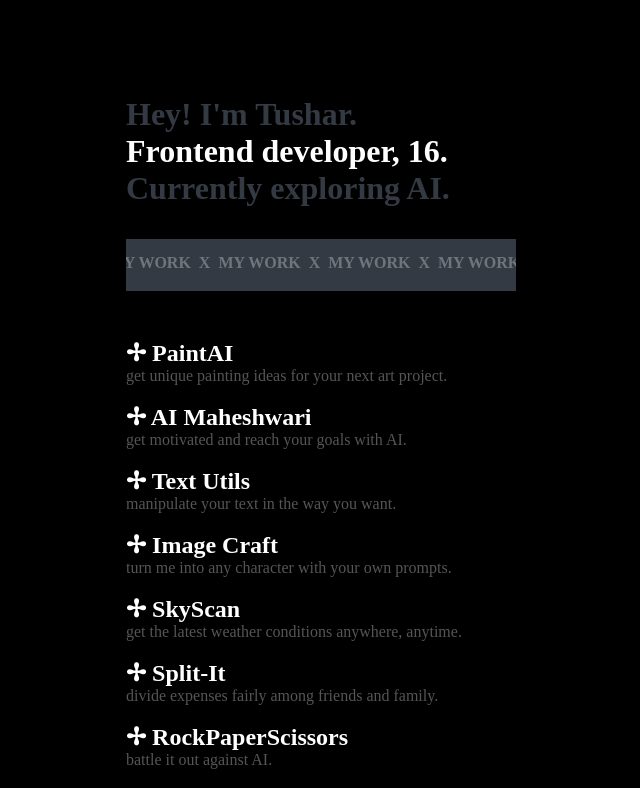
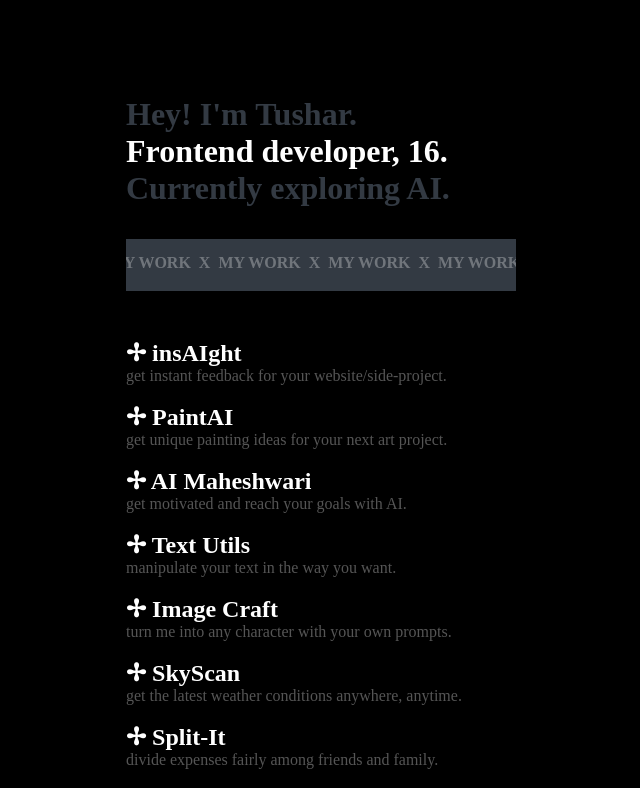
Before and after one commit to tusharverma06/Portfolio, a React (Create React App) app: page / in a window 1280 px wide. Shown: the top 788 px of the page, without its empty margins (319-959 px from the left). Built offline with nearby package versions, Linux system fonts and the light colour scheme.

Commit message:
build added

```diff
--- a/src/App.js
+++ b/src/App.js
@@ -22,7 +22,8 @@ function App() {
   <div className="build">
 {/*<a href='https://reading-mood-six.vercel.app/' target={'_blank'}>✢ readingmood</a>&nbsp;<br />
     your one stop shop for finding the perfect tunes to accompany your reading and set the mood!.<br /><br />*/}
-
+<a href='https://insaight.onrender.com/' target={'_blank'}>✢ insAIght</a>&nbsp;<br />
+    get instant feedback for your website/side-project.<br /><br />
 <a href='https://paintai.tusharverma13.repl.co/' target={'_blank'}>✢ PaintAI</a>&nbsp;<br />
     get unique painting ideas for your next art project.<br /><br />
 <a href='https://aimaheshwari.vercel.app/' target={'_blank'}>✢ AI Maheshwari</a>&nbsp;<br />
```
